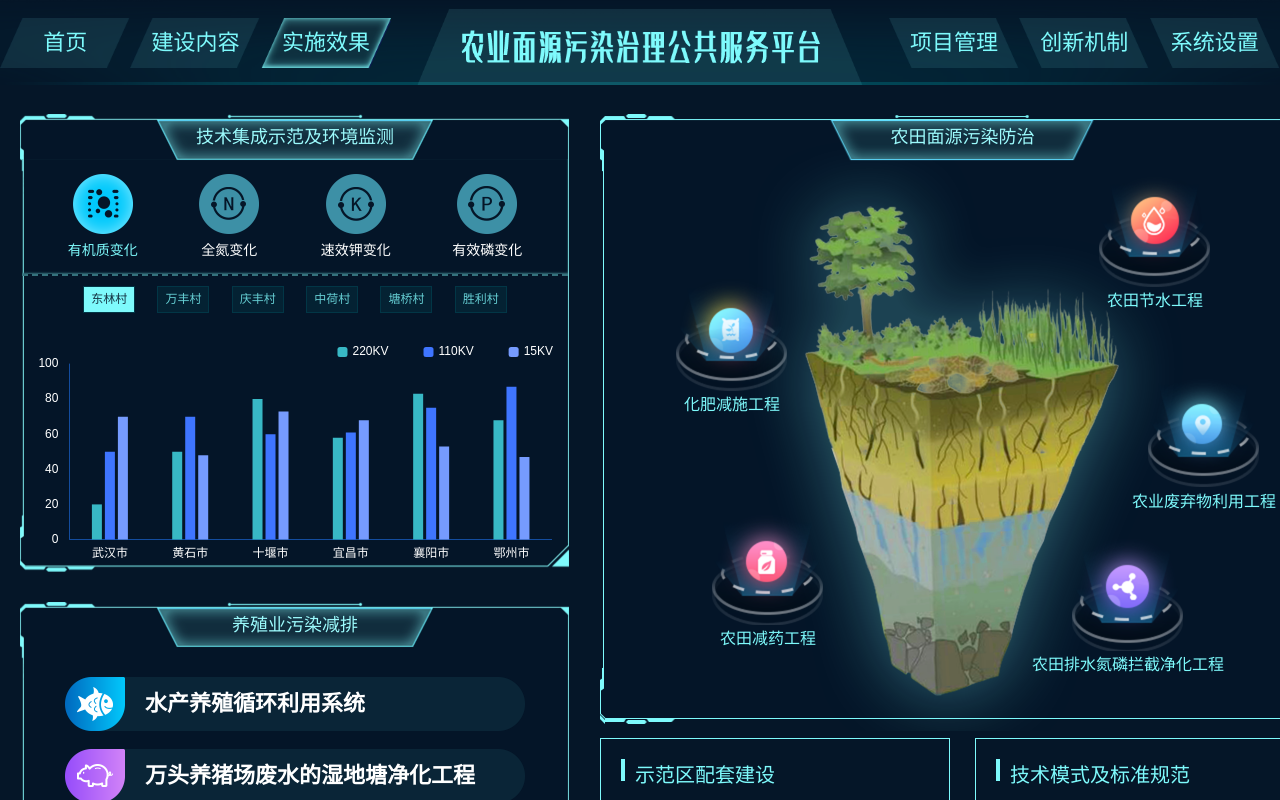
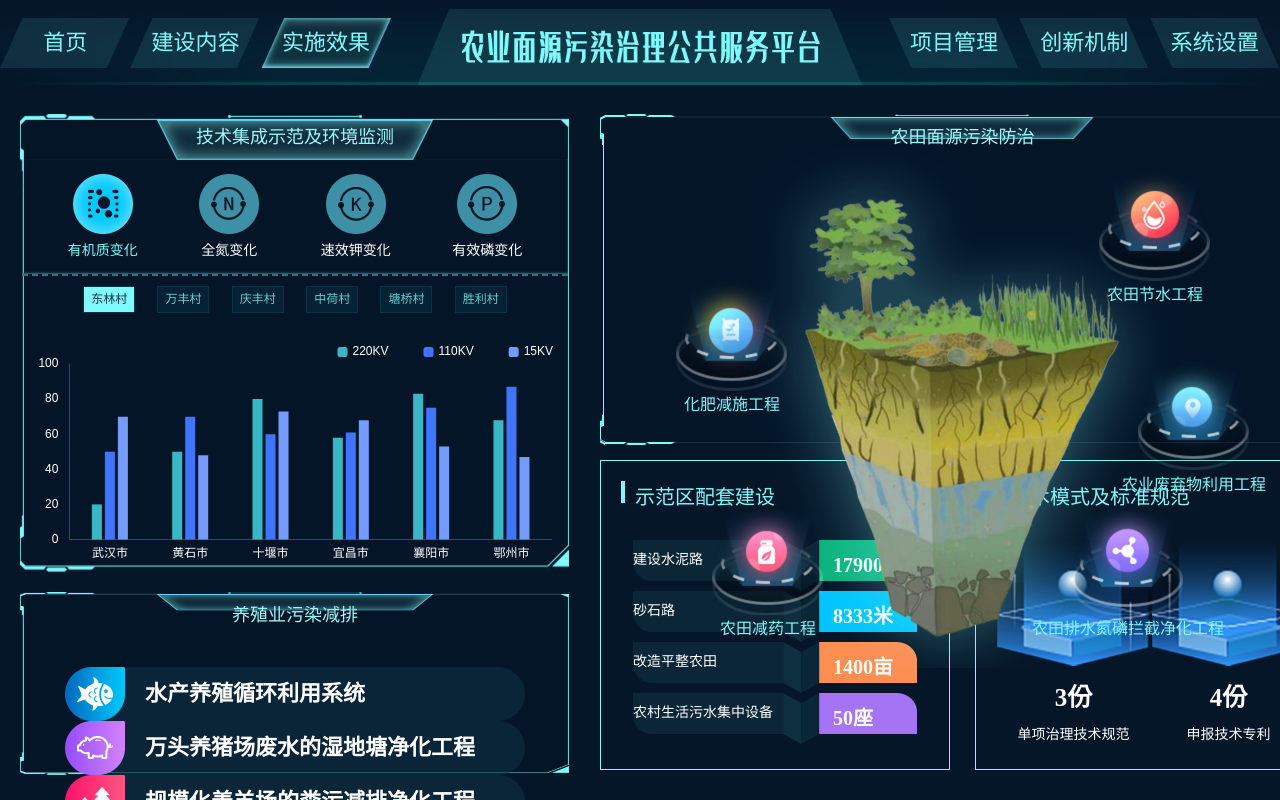
Before and after one commit to gitnorths/agriculture-screen, a Vue app: page /#/main/implement in a window 1280 px wide. Shown: the top 800 px of the page. Built offline with nearby package versions, Linux system fonts and the light colour scheme.

Commit message:
自适应

```diff
--- a/package.json
+++ b/package.json
@@ -8,8 +8,10 @@
     "lint": "vue-cli-service lint"
   },
   "dependencies": {
+    "amfe-flexible": "^2.2.1",
     "core-js": "^3.6.5",
     "echarts": "^4.8.0",
+    "px2rem-loader": "^0.1.9",
     "vue": "^2.6.11",
     "vue-echarts": "^5.0.0-beta.0",
     "vue-router": "^3.2.0",
--- a/src/components/HomeHeader.vue
+++ b/src/components/HomeHeader.vue
@@ -45,7 +45,7 @@ export default {
   name: 'HomeHeader',
   data() {
     return {
-      tags: 'home',
+      tags: 'implement',
     }
   },
   methods: {
--- a/src/main.js
+++ b/src/main.js
@@ -3,6 +3,7 @@ import App from './App.vue'
 import router from './router'
 import store from './store'
 import './plugin/echarts'
+import 'amfe-flexible'
 
 Vue.config.productionTip = false
 
--- a/src/router/index.js
+++ b/src/router/index.js
@@ -7,7 +7,7 @@ const routes = [
   {
     path: '/',
     name: 'main',
-    redirect: '/main/home',
+    redirect: '/main/implement',
     component: () => import('../views/Main.vue'),
     children: [
       {
--- a/src/views/Implement.vue
+++ b/src/views/Implement.vue
@@ -124,35 +124,25 @@
           农田面源污染防治
         </div>
         <div class="farmlandpollu-body">
-          <img
-            class="bigtree"
-            src="../assets/homePage/implement/slices/bigtree.png"
-            alt=""
-          />
+          <div class="bigtree"></div>
           <div class="fertilizer">
-            <img
-              src="../assets/homePage/implement/slices/fertilizer.png"
-              alt=""
-            />
+            <div class="fertilizer-img"></div>
             <span>化肥减施工程</span>
           </div>
           <div class="saving">
-            <img src="../assets/homePage/implement/slices/saving.png" alt="" />
+            <div class="saving-img"></div>
             <span>农田节水工程</span>
           </div>
           <div class="pesticide">
-            <img
-              src="../assets/homePage/implement/slices/pesticide.png"
-              alt=""
-            />
+            <div class="pesticide-img"></div>
             <span>农田减药工程</span>
           </div>
           <div class="waste">
-            <img src="../assets/homePage/implement/slices/waste.png" alt="" />
+            <div class="waste-img"></div>
             <span>农业废弃物利用工程</span>
           </div>
           <div class="purify">
-            <img src="../assets/homePage/implement/slices/purify.png" alt="" />
+            <div class="purify-img"></div>
             <span>农田排水氮磷拦截净化工程</span>
           </div>
         </div>
@@ -414,7 +404,6 @@ export default {
   height: 100%;
   box-sizing: border-box;
   padding: 28px 20px 25px 20px;
-
   display: flex;
 
   .titlepub(@font-size:18px) {
@@ -430,6 +419,9 @@ export default {
   &-left {
     width: 550px;
     height: 100%;
+    display: flex;
+    flex-flow: column;
+    justify-content: space-between;
 
     .env {
       width: 550px;
@@ -524,9 +516,9 @@ export default {
     }
 
     .reducepollu {
-      margin-top: 30px;
       width: 550px;
-      height: 448px;
+      // height: 448px;
+      height: calc(100% - 478px);
       background-image: url('../assets/homePage/implement/frame.png');
       background-size: 100% 100%;
       background-repeat: no-repeat;
@@ -598,10 +590,14 @@ export default {
     margin-left: 30px;
     width: 730px;
     height: 100%;
+    display: flex;
+    flex-flow: column;
+    justify-content: space-between;
 
     .farmlandpollu {
       width: 100%;
-      height: 610px;
+      // height: 610px;
+      height: calc(100% - 330px);
       background-image: url('../assets/homePage/implement/slices/frame2.png');
       background-size: 100% 100%;
       background-repeat: no-repeat;
@@ -619,11 +615,16 @@ export default {
 
         .bigtree {
           position: absolute;
+          background-image: url('../assets/homePage/implement/slices/bigtree.png');
+          background-repeat: no-repeat;
+          background-size: 100% 100%;
+          width: 475px;
+          height: 529px;
           left: 123px;
           top: -20px;
         }
 
-        .project(@top:120px,@left:74px) {
+        .project(@top:120px,@left:74px, @background-image: url('../assets/homePage/implement/slices/fertilizer.png')) {
           position: absolute;
           top: @top;
           left: @left;
@@ -633,30 +634,60 @@ export default {
           flex-flow: column;
           justify-content: center;
           align-items: center;
+          &-img {
+            background-image: @background-image;
+            background-repeat: no-repeat;
+            background-size: 100% 100%;
+            width: 112px;
+            height: 112px;
+          }
+          &-img:hover {
+            transform: scale(1.1);
+          }
         }
         .fertilizer {
           .project();
         }
         .saving {
-          .project(@top:16px, @left:497px);
+          .project(
+            @top:10px,
+            @left:497px,
+            @background-image:
+              url('../assets/homePage/implement/slices/saving.png')
+          );
         }
 
         .pesticide {
-          .project(@top:354px, @left:110px);
+          .project(
+            @top:344px,
+            @left:110px,
+            @background-image:
+              url('../assets/homePage/implement/slices/pesticide.png')
+          );
         }
         .waste {
-          .project(@top:217px, @left:530px);
+          .project(
+            @top:200px,
+            @left:520px,
+            @background-image:
+              url('../assets/homePage/implement/slices/waste.png')
+          );
         }
         .purify {
-          .project(@top:380px, @left:430px);
+          .project(
+            @top:344px,
+            @left:430px,
+            @background-image:
+              url('../assets/homePage/implement/slices/purify.png')
+          );
         }
       }
     }
 
     &-bot {
-      margin-top: 14px;
       width: 100%;
-      height: calc(100% - 610px);
+      // height: calc(100% - 610px);
+      height: 315px;
       display: flex;
       .titles() {
         color: #7efafc;
@@ -802,6 +833,10 @@ export default {
     margin-left: 30px;
     width: 550px;
     height: 100%;
+    display: flex;
+    flex-flow: column;
+    justify-content: space-between;
+
     .waterqua {
       width: 100%;
       height: 449px;
@@ -862,9 +897,9 @@ export default {
       }
     }
     .sewage {
-      margin-top: 40px;
       width: 100%;
-      height: 448px;
+      // height: 448px;
+      height: calc(100% - 469px);
       background-image: url('../assets/homePage/implement/frame.png');
       background-size: 100% 100%;
       background-repeat: no-repeat;
--- a/vue.config.js
+++ b/vue.config.js
@@ -14,4 +14,15 @@ module.exports = {
   // transpileDependencies: ['vue-echarts', 'resize-detector'],
   publicPath: './',
   productionSourceMap: false,
+  chainWebpack: (config) => {
+    config.module
+      .rule('less')
+      .test(/\.less$/)
+      .oneOf('vue')
+      .use('px2rem-loader')
+      .loader('px2rem-loader')
+      .before('postcss-loader') // this makes it work.
+      .options({ remUnit: 192, remPrecision: 8 })
+      .end()
+  },
 }
```
Also changed, not shown: 1 other file (tests, documents, lock files or other folders).
